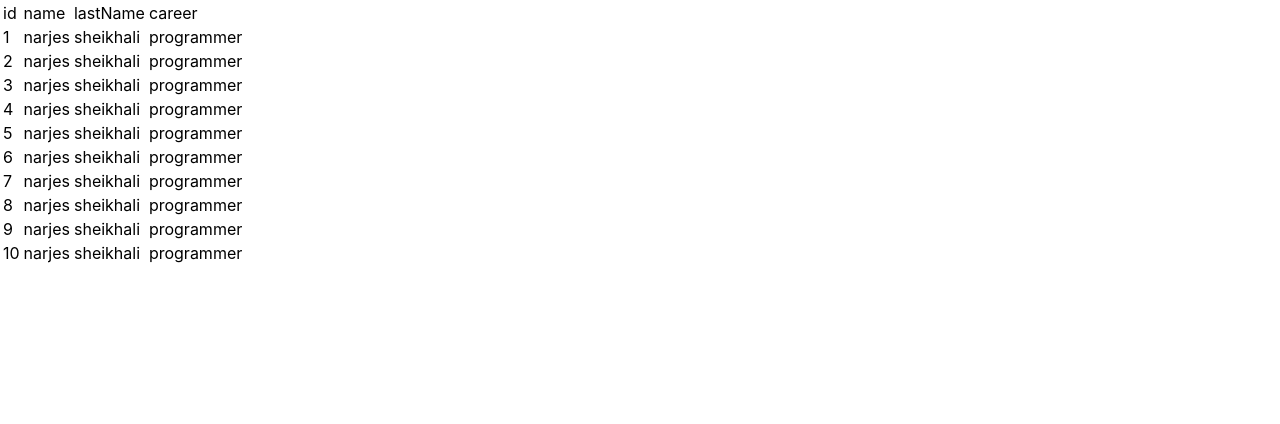
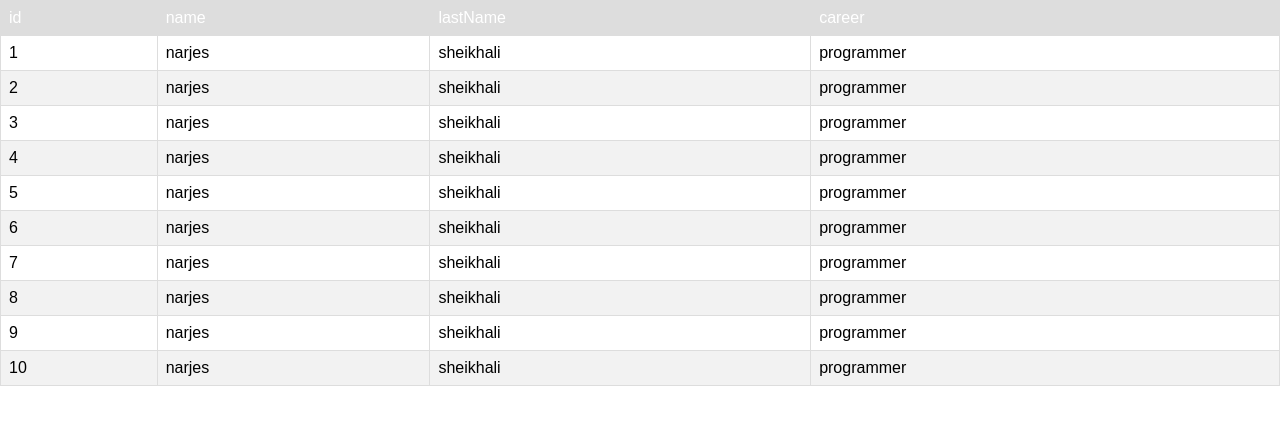
Before and after one commit to narjesshn123/student-table, a React (Create React App) app: page / in a window 1280 px wide. Shown: the top 424 px of the page. Built offline with nearby package versions, Linux system fonts and the light colour scheme.

Commit message:
add bootstrap

```diff
--- a/package.json
+++ b/package.json
@@ -6,6 +6,7 @@
     "@testing-library/jest-dom": "^5.16.4",
     "@testing-library/react": "^13.1.1",
     "@testing-library/user-event": "^13.5.0",
+    "bootstrap": "^5.1.3",
     "react": "^18.1.0",
     "react-dom": "^18.1.0",
     "react-scripts": "5.0.1",
--- a/src/components/UserTable/Usertable.jsx
+++ b/src/components/UserTable/Usertable.jsx
@@ -9,7 +9,7 @@ class Usertable extends Component{
     render(){
         return(
         <>
-        <table>
+        <table className='customers'>
             <thead>
             <tr>
                 <td>id</td>
```
Also changed, not shown: 1 other file (tests, documents, lock files or other folders).
